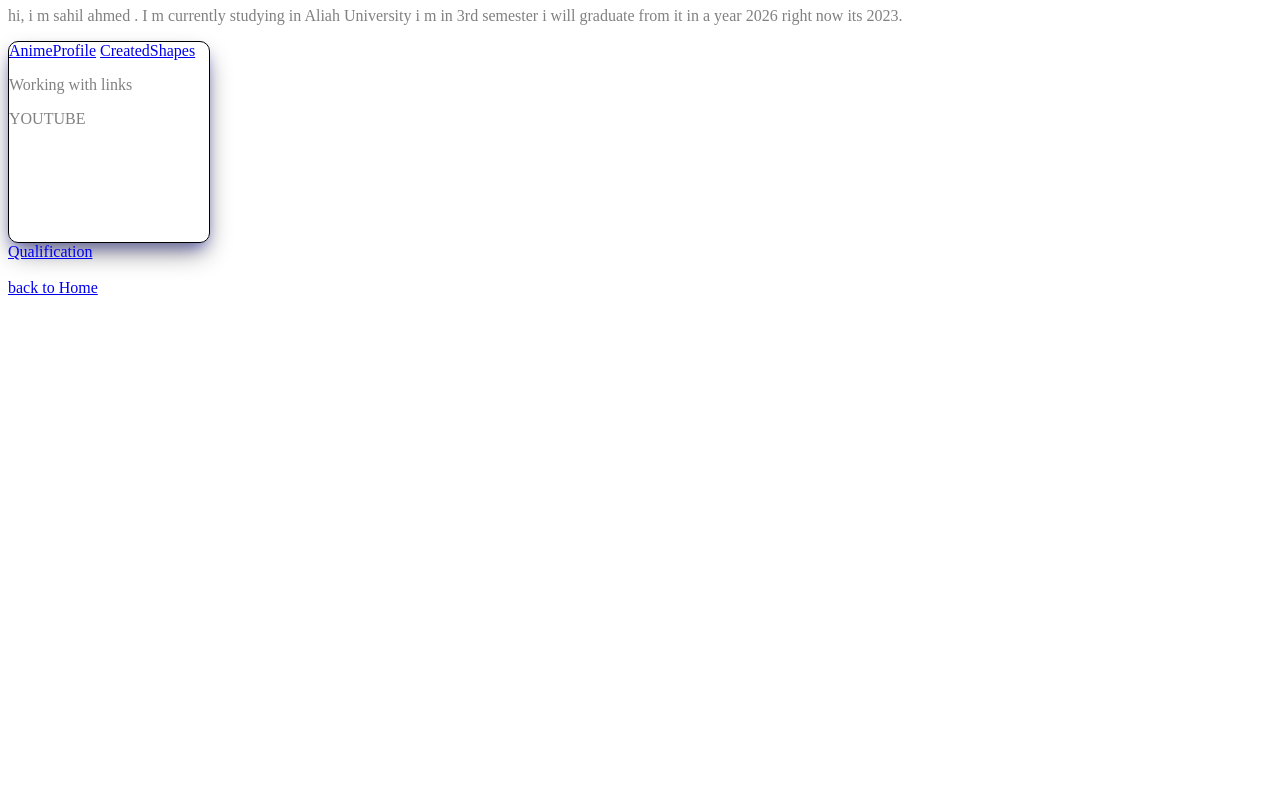
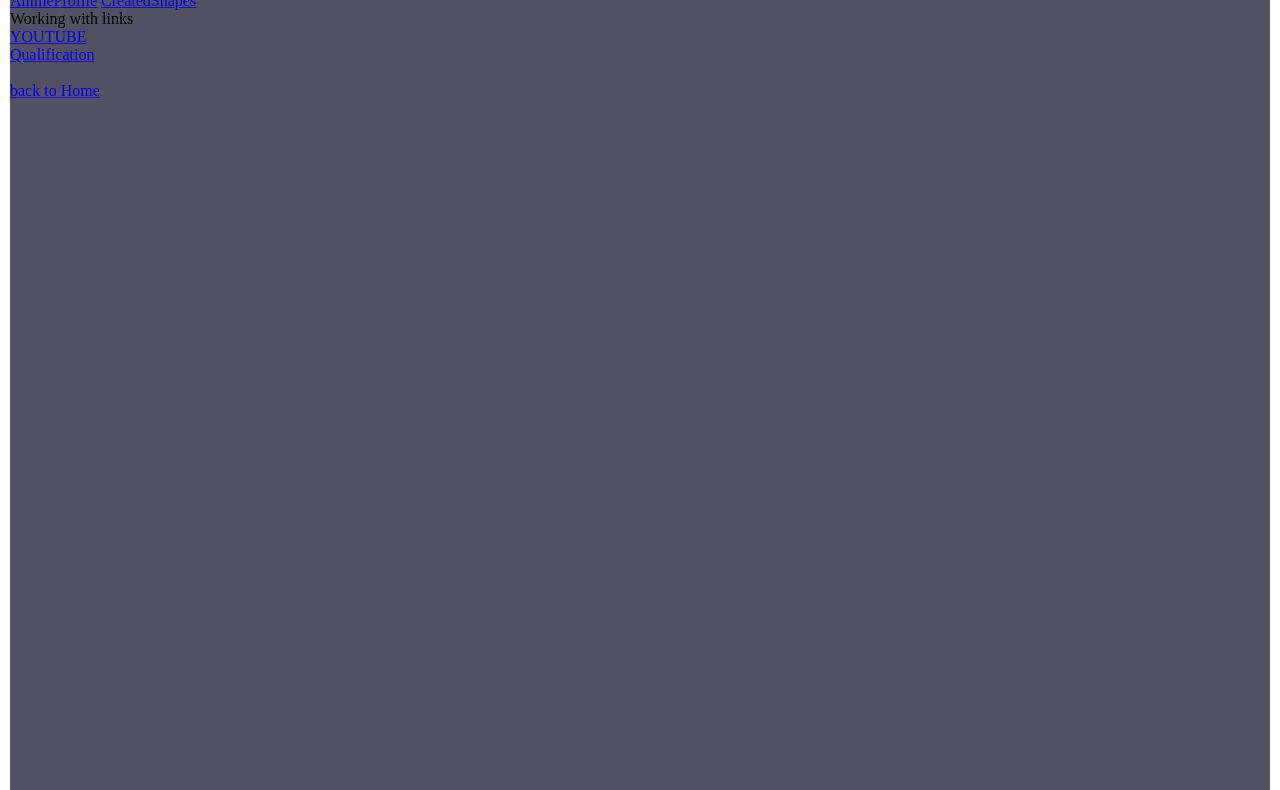
Before and after one commit to SAHIL-AHMED5498/Mywebsite1, a plain HTML site: page html/pages/about-me.html in a window 1280 px wide. Shown: the part 73-863 px from the top of the page. Before the commit the page ends 800 px from the top, so only its background shows below. Drawn offline with Linux system fonts and the light colour scheme.

Commit message:
added index

```diff
--- a/CSS/styleAbout.css
+++ b/CSS/styleAbout.css
@@ -1,4 +1,4 @@
-body{
+/*body{
 
 
 color: gray;
@@ -46,4 +46,17 @@ color: red;
 color: green;
 
 
+} */
+*{
+    margin: 0;
+    padding: 0;
+    box-sizing: border-box;
 }
+
+.inner-body{
+
+    margin: 10px;
+    height: 60rem;
+
+    background-color: rgb(82, 82, 98);
+}
--- a/CSS/stylesIndex.css
+++ b/CSS/stylesIndex.css
@@ -64,13 +64,14 @@
 
 }
 
+
 .profile-links {
     margin-left: 6rem;
-    display: block;
     justify-content: center;
     align-content: center;
-    align-items: center;
+    align-items: start;
     flex-direction: column;
+    display: flex;
 }
 
 .bottom-line {
--- a/html/pages/about-me.html
+++ b/html/pages/about-me.html
@@ -1,21 +1,27 @@
 <!DOCTYPE html>
 <html lang="en">
+
 <head>
     <meta charset="UTF-8">
     <meta name="viewport" content="width=device-width, initial-scale=1.0">
     <title>About-me</title>
     <link rel="stylesheet" href="../../CSS/styleAbout.css">
 </head>
+
 <body>
+    <div class="inner-body">
         <h1>INTRODUCTION </h1>
-    <p>hi, i m sahil  ahmed . I m currently studying in Aliah University i m in 3rd semester i will graduate from it in a year 2026 right now its 2023.</p>
+        <p>hi, i m sahil ahmed . I m currently studying in Aliah University i m in 3rd semester i will graduate from it
+            in a
+            year 2026 right now its 2023.</p>
 
         <div class="first">
             <a href="pages/profile.html" class="GoTo">AnimeProfile</a>
             <a href="pages/shapes.html" class="GoTo">CreatedShapes</a>
 
-      <br> <p>Working with links <br> </p>
-      <a  id="youtube"   href="https://www.youtube.com"> YOUTUBE</a>
+            <br>
+            <p>Working with links <br> </p>
+            <a id="youtube" href="https://www.youtube.com"> YOUTUBE</a>
 
         </div>
 
@@ -26,6 +32,7 @@
         <br>
 
         <a href="../index.html">back to Home</a>
+    </div>
+</body>
 
-</body>
 </html>
--- a/html/index.html
+++ b/index.html
@@ -6,7 +6,7 @@
     <meta name="viewport" content="width=device-width, initial-scale=1.0">
     <title>HomePage</title>
 
-    <link rel="stylesheet" href="../CSS/stylesIndex.css">
+    <link rel="stylesheet" href="./CSS/stylesIndex.css">
     <link rel="stylesheet" href="https://cdnjs.cloudflare.com/ajax/libs/font-awesome/6.5.1/css/all.min.css"
         integrity="sha512-DTOQO9RWCH3ppGqcWaEA1BIZOC6xxalwEsw9c2QQeAIftl+Vegovlnee1c9QX4TctnWMn13TZye+giMm8e2LwA=="
         crossorigin="anonymous" referrerpolicy="no-referrer" />
@@ -44,7 +44,7 @@
 
 
                 <div class="img-box">
-                    <img class="profile-pic" src="../images/profile.jpeg" alt="anime profile" width="140px">
+                    <img class="profile-pic" src="./images/profile.jpeg" alt="anime profile" width="140px">
                     <div class="profile-links">
                         <a href="https://github.com/SAHIL-AHMED5498"><i class="fa-brands fa-github-alt"> Git-hub</i></a>
                         <a style="color: red;" href="https://youtube.com/@sahilahmed_5498?si=5dUtIJAKIIC2OrjF"><i
@@ -67,7 +67,7 @@
 
 
             <div class="bottom-line">
-                <a href="pages/contact-info.html" class="GoTo"><i class="fa-solid fa-square-up-right"></i>Contacts
+                <a href="./html/pages/contact-info.html" class="GoTo"><i class="fa-solid fa-square-up-right"></i>Contacts
                     us</a>
 
             </div>
@@ -101,7 +101,7 @@
 
 
 
-    <script src="../script/script.js"></script>
+    <script src="./script/script.js"></script>
 
     </div>
 </body>
```
Lines whose indentation alone changed are shown as unchanged.
